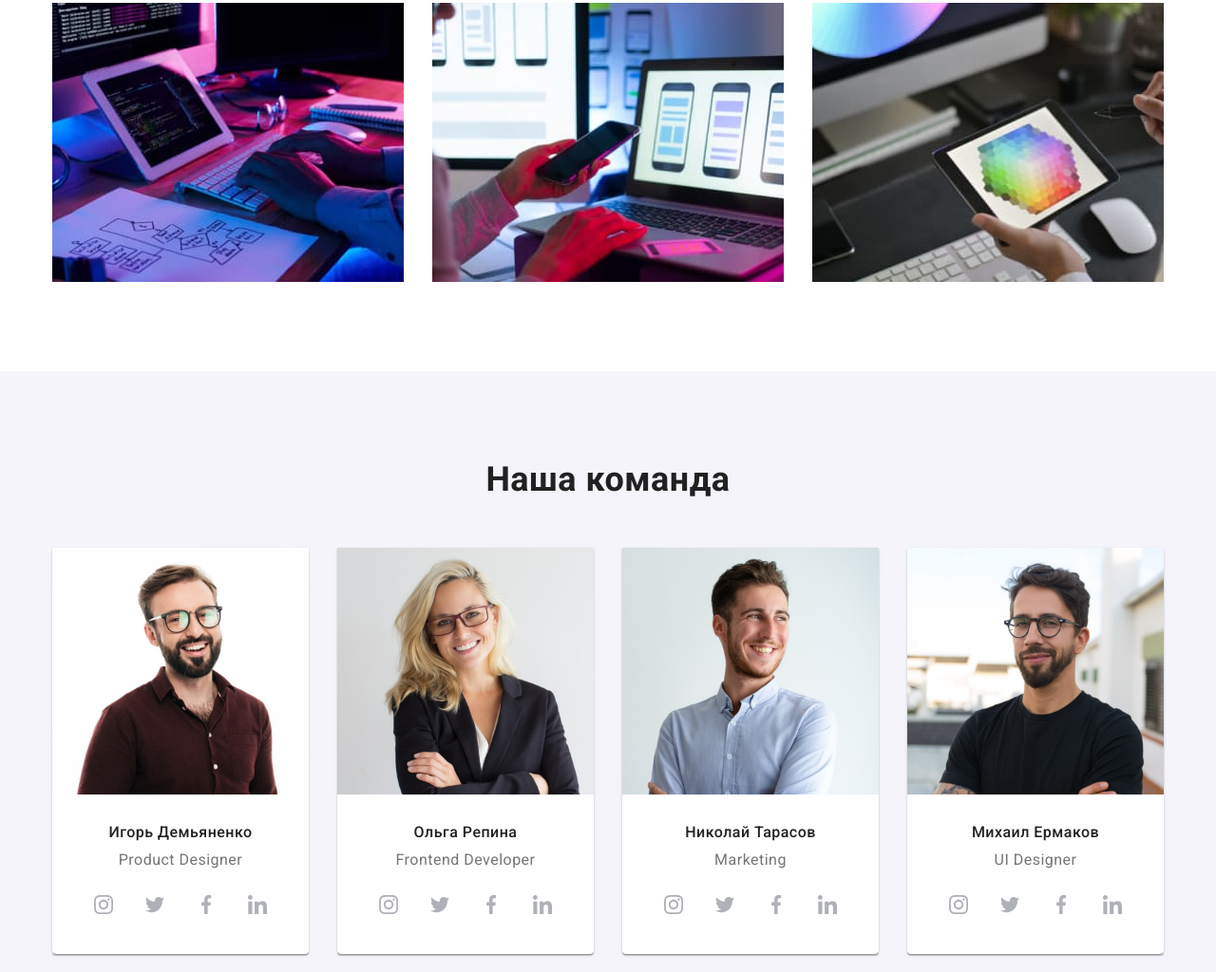
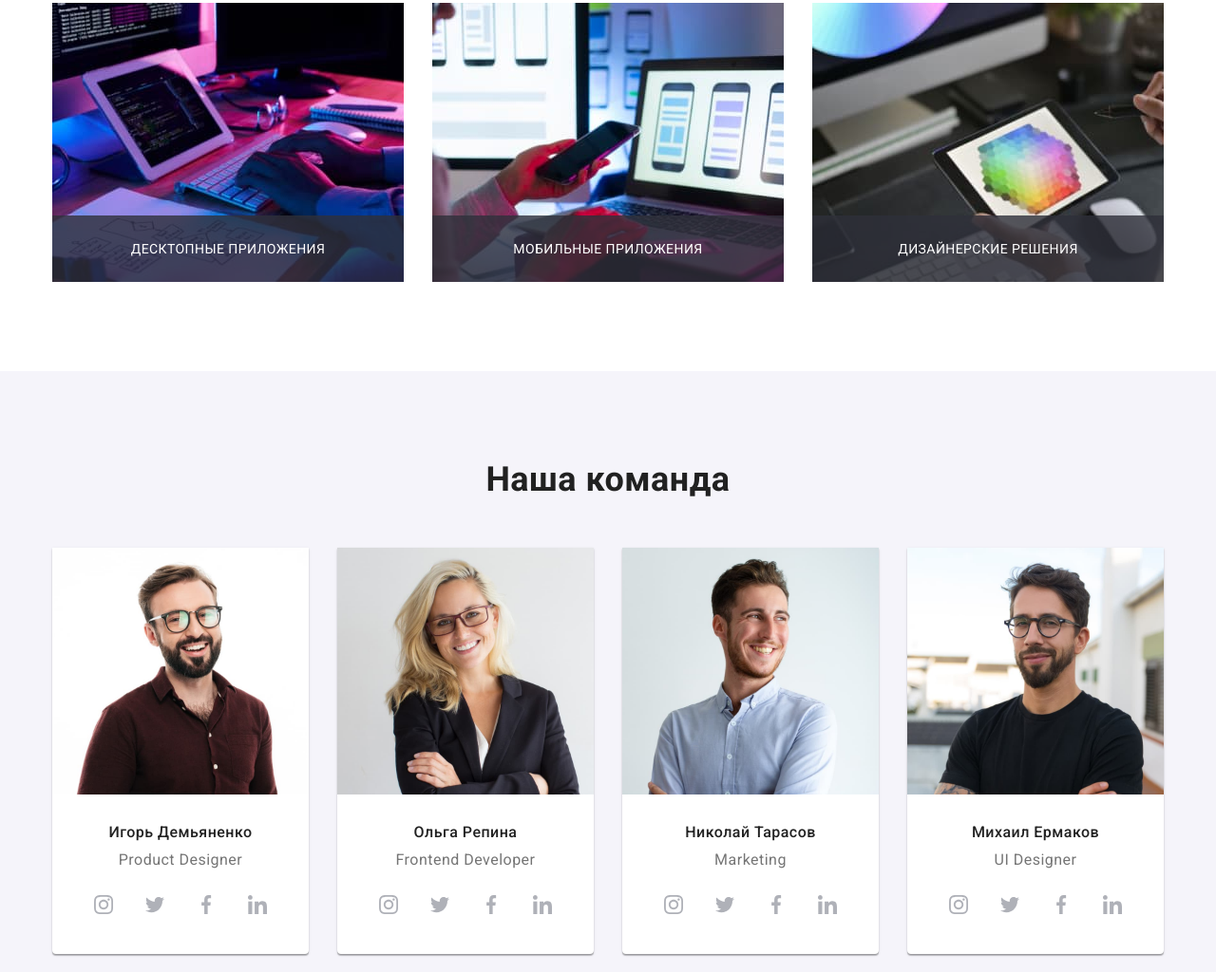
Before and after one commit to Evgeniy9009/goit-markup-hw-05, a plain HTML site: page index.html in a window 1280 px wide. Shown: the part 1208-2232 px from the top of the page at 95% size. Drawn offline with nearby package versions, Linux system fonts and the light colour scheme; a script that the page names is missing.

Commit message:
Update index.html

```diff
--- a/index.html
+++ b/index.html
@@ -154,6 +154,9 @@
           <ul class="section-list list">
             <li class="item">
               <img src="./images/code.jpg" width="370" alt="Пишем сайты" />
+              <div class="work-description">
+                <p class="work-text">Десктопные приложения</p>
+              </div>
             </li>
 
             <li class="item">
@@ -162,6 +165,9 @@
                 width="370"
                 alt="Составляем дизайн"
               />
+              <div class="work-description">
+                <p class="work-text">Мобильные приложения</p>
+              </div>
             </li>
 
             <li class="item">
@@ -170,6 +176,9 @@
                 width="370"
                 alt="Создаем приложения"
               />
+              <div class="work-description">
+                <p class="work-text">Дизайнерские решения</p>
+              </div>
             </li>
           </ul>
         </div>
```
